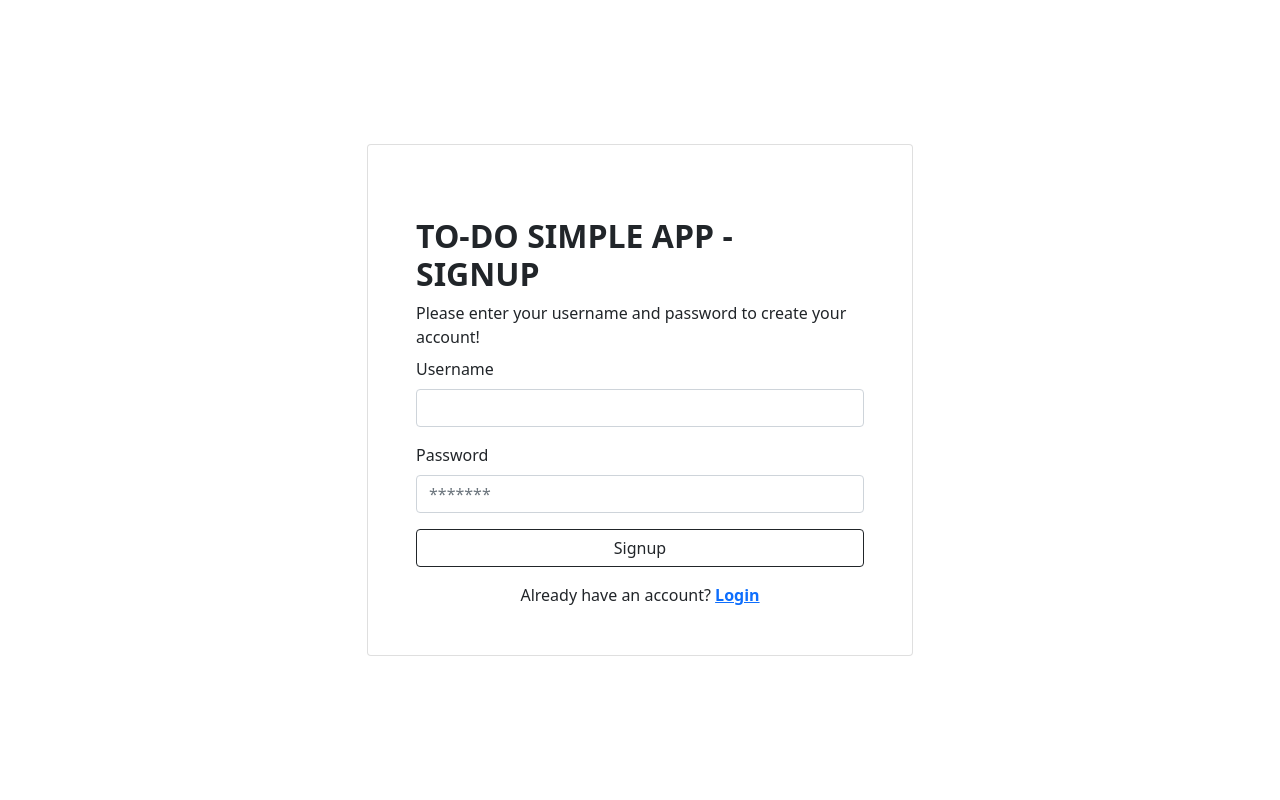
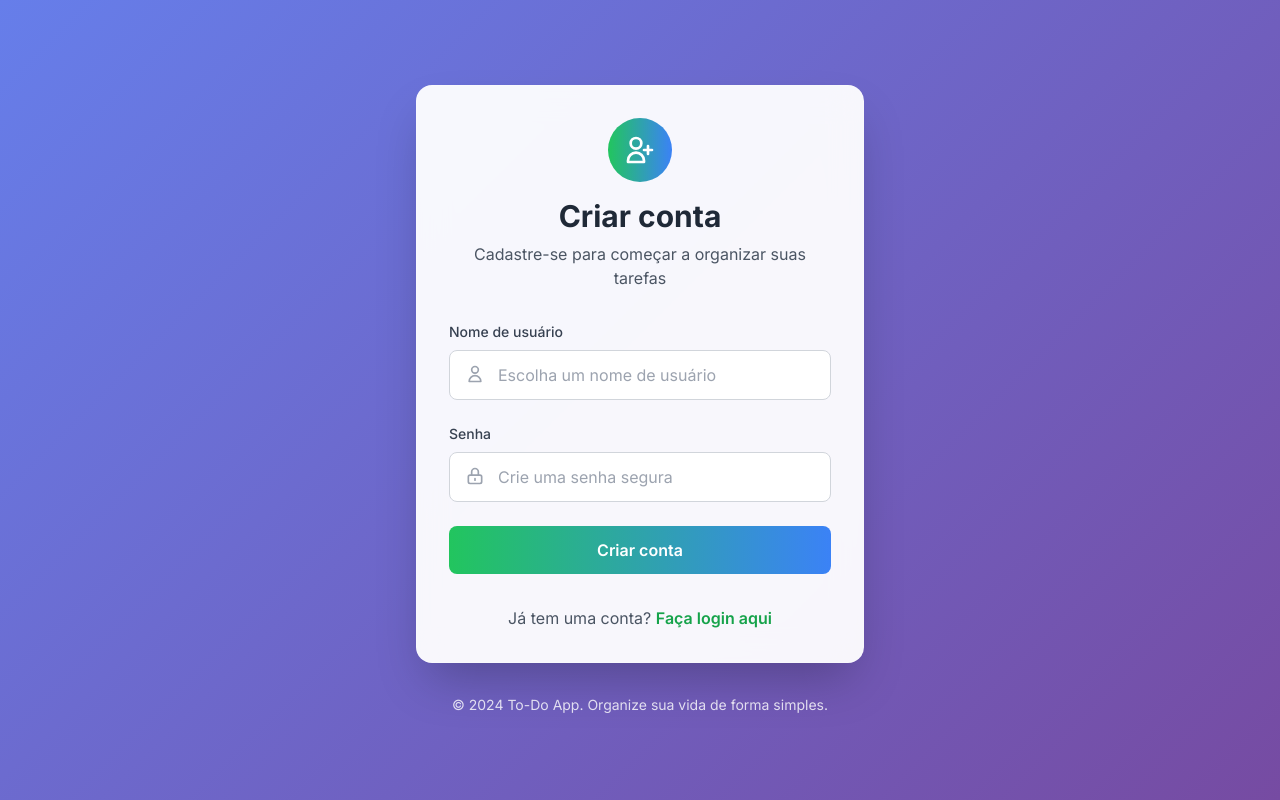
Before and after one commit to RodolfoAAPR/ToDoSimpleApi, a plain HTML site: page view/signup.html in a window 1280 px wide. Drawn offline with nearby package versions, Linux system fonts and the light colour scheme.

Commit message:
style(signup): add new styles and favicon

```diff
--- a/view/signup.html
+++ b/view/signup.html
@@ -1,112 +1,154 @@
-<html lang="en">
+<!DOCTYPE html>
+<html lang="pt-BR">
 <head>
-    <meta charset="UTF-8" />
-    <meta http-equiv="X-UA-Compatible" content="IE=edge" />
-    <meta name="viewport" content="width=device-width, initial-scale=1.0" />
-    <title>SignUp Page</title>
-    <link
-      href="https://cdn.jsdelivr.net/npm/bootstrap@5.1.3/dist/css/bootstrap.min.css"
-      rel="stylesheet"
-    />
-    <script src="https://cdn.jsdelivr.net/npm/bootstrap@5.0.2/dist/js/bootstrap.bundle.js"></script>
-
+    <meta charset="UTF-8">
+    <meta name="viewport" content="width=device-width, initial-scale=1.0">
+    <title>Cadastro - To-Do App</title>
+    <script src="https://cdn.tailwindcss.com"></script>
+    <link href="https://fonts.googleapis.com/css2?family=Inter:wght@300;400;500;600;700&display=swap" rel="stylesheet">
     <script src="scripts/signup.js"></script>
+    <link rel="icon" type="image/png" href="images/favicon.png">
+    <style>
+        body { font-family: 'Inter', sans-serif; }
+        .gradient-bg {
+            background: linear-gradient(135deg, #667eea 0%, #764ba2 100%);
+        }
+        .glass-effect {
+            backdrop-filter: blur(16px);
+            background: rgba(255, 255, 255, 0.95);
+            border: 1px solid rgba(255, 255, 255, 0.2);
+        }
+        .input-focus:focus {
+            box-shadow: 0 0 0 3px rgba(102, 126, 234, 0.1);
+            border-color: #667eea;
+        }
+        .btn-hover:hover {
+            transform: translateY(-1px);
+            box-shadow: 0 10px 25px rgba(102, 126, 234, 0.2);
+        }
+        .fade-in {
+            animation: fadeIn 0.6s ease-out;
+        }
+        @keyframes fadeIn {
+            from { opacity: 0; transform: translateY(20px); }
+            to { opacity: 1; transform: translateY(0); }
+        }
+    </style>
 </head>
-
-  <body>
-    <!-- OK Toast -->
-    <div
-      id="okToast"
-      class="toast"
-      role="alert"
-      aria-live="assertive"
-      aria-atomic="true"
-    >
-      <div class="toast-header">
-        <strong class="me-auto">Success</strong>
-        <button
-          type="button"
-          class="btn-close"
-          data-bs-dismiss="toast"
-          aria-label="Close"
-        ></button>
+<body class="gradient-bg min-h-screen flex items-center justify-center p-4">
+    <!-- Toast de Sucesso -->
+    <div id="okToast" class="fixed top-4 right-4 z-50 hidden">
+        <div class="bg-green-500 text-white px-6 py-4 rounded-lg shadow-lg flex items-center space-x-3">
+            <svg class="w-6 h-6" fill="none" stroke="currentColor" viewBox="0 0 24 24">
+                <path stroke-linecap="round" stroke-linejoin="round" stroke-width="2" d="M5 13l4 4L19 7"></path>
+            </svg>
+            <div>
+                <p class="font-semibold">Sucesso!</p>
+                <p class="text-sm">Usuário cadastrado com sucesso!</p>
             </div>
-      <div class="toast-body">Successfully registered user.</div>
+            <button onclick="document.getElementById('okToast').classList.add('hidden')" class="ml-4 text-white hover:text-gray-200">
+                <svg class="w-4 h-4" fill="none" stroke="currentColor" viewBox="0 0 24 24">
+                    <path stroke-linecap="round" stroke-linejoin="round" stroke-width="2" d="M6 18L18 6M6 6l12 12"></path>
+                </svg>
+            </button>
         </div>
-    <!-- Error Toast -->
-    <div
-      id="errorToast"
-      class="toast"
-      role="alert"
-      aria-live="assertive"
-      aria-atomic="true"
-    >
-      <div class="toast-header">
-        <strong class="me-auto">Error</strong>
-        <button
-          type="button"
-          class="btn-close"
-          data-bs-dismiss="toast"
-          aria-label="Close"
-        ></button>
-      </div>
-      <div class="toast-body">Error when creating a new user.</div>
     </div>
 
-    <div class="vh-100 d-flex justify-content-center align-items-center">
-      <div class="container">
-        <div class="row d-flex justify-content-center">
-          <div class="col-12 col-md-8 col-lg-6">
-            <div class="card bg-white">
-              <div class="card-body p-5">
-                <form class="mb-3 mt-md-4">
-                  <h2 class="fw-bold mb-2 text-uppercase">
-                    To-Do Simple App - SignUp
-                  </h2>
-                  <p class="mb-2">
-                    Please enter your username and password to create your
-                    account!
-                  </p>
-                  <div class="mb-3">
-                    <label class="form-label">Username</label>
+    <!-- Toast de Erro -->
+    <div id="errorToast" class="fixed top-4 right-4 z-50 hidden">
+        <div class="bg-red-500 text-white px-6 py-4 rounded-lg shadow-lg flex items-center space-x-3">
+            <svg class="w-6 h-6" fill="none" stroke="currentColor" viewBox="0 0 24 24">
+                <path stroke-linecap="round" stroke-linejoin="round" stroke-width="2" d="M12 8v4m0 4h.01M21 12a9 9 0 11-18 0 9 9 0 0118 0z"></path>
+            </svg>
+            <div>
+                <p class="font-semibold">Erro!</p>
+                <p class="text-sm">Erro ao criar novo usuário.</p>
+            </div>
+            <button onclick="document.getElementById('errorToast').classList.add('hidden')" class="ml-4 text-white hover:text-gray-200">
+                <svg class="w-4 h-4" fill="none" stroke="currentColor" viewBox="0 0 24 24">
+                    <path stroke-linecap="round" stroke-linejoin="round" stroke-width="2" d="M6 18L18 6M6 6l12 12"></path>
+                </svg>
+            </button>
+        </div>
+    </div>
+
+    <div class="w-full max-w-md fade-in">
+        <div class="glass-effect rounded-2xl shadow-2xl p-8">
+            <!-- Header -->
+            <div class="text-center mb-8">
+                <div class="w-16 h-16 bg-gradient-to-r from-green-500 to-blue-500 rounded-full flex items-center justify-center mx-auto mb-4">
+                    <svg class="w-8 h-8 text-white" fill="none" stroke="currentColor" viewBox="0 0 24 24">
+                        <path stroke-linecap="round" stroke-linejoin="round" stroke-width="2" d="M18 9v3m0 0v3m0-3h3m-3 0h-3m-2-5a4 4 0 11-8 0 4 4 0 018 0zM3 20a6 6 0 0112 0v1H3v-1z"></path>
+                    </svg>
+                </div>
+                <h1 class="text-3xl font-bold text-gray-800 mb-2">Criar conta</h1>
+                <p class="text-gray-600">Cadastre-se para começar a organizar suas tarefas</p>
+            </div>
+
+            <!-- Formulário -->
+            <form class="space-y-6">
+                <div>
+                    <label for="username" class="block text-sm font-medium text-gray-700 mb-2">
+                        Nome de usuário
+                    </label>
+                    <div class="relative">
                         <input
                             type="text"
-                      class="form-control"
-                      required="true"
                             id="username"
-                    />
+                            required
+                            class="input-focus w-full px-4 py-3 border border-gray-300 rounded-lg focus:outline-none focus:ring-0 transition-all duration-200 pl-12"
+                            placeholder="Escolha um nome de usuário"
+                        >
+                        <svg class="absolute left-4 top-3.5 w-5 h-5 text-gray-400" fill="none" stroke="currentColor" viewBox="0 0 24 24">
+                            <path stroke-linecap="round" stroke-linejoin="round" stroke-width="2" d="M16 7a4 4 0 11-8 0 4 4 0 018 0zM12 14a7 7 0 00-7 7h14a7 7 0 00-7-7z"></path>
+                        </svg>
                     </div>
-                  <div class="mb-3">
-                    <label for="password" class="form-label">Password</label>
+                </div>
+
+                <div>
+                    <label for="password" class="block text-sm font-medium text-gray-700 mb-2">
+                        Senha
+                    </label>
+                    <div class="relative">
                         <input
                             type="password"
-                      class="form-control"
-                      placeholder="*******"
-                      required="true"
                             id="password"
-                    />
+                            required
+                            class="input-focus w-full px-4 py-3 border border-gray-300 rounded-lg focus:outline-none focus:ring-0 transition-all duration-200 pl-12"
+                            placeholder="Crie uma senha segura"
+                        >
+                        <svg class="absolute left-4 top-3.5 w-5 h-5 text-gray-400" fill="none" stroke="currentColor" viewBox="0 0 24 24">
+                            <path stroke-linecap="round" stroke-linejoin="round" stroke-width="2" d="M12 15v2m-6 4h12a2 2 0 002-2v-6a2 2 0 00-2-2H6a2 2 0 00-2 2v6a2 2 0 002 2zm10-10V7a4 4 0 00-8 0v4h8z"></path>
+                        </svg>
                     </div>
-                  <div class="d-grid">
+                </div>
+
                 <button
                     type="button"
                     id="requestBtn"
-                      class="btn btn-outline-dark"
                     onclick="signup()"
+                    class="btn-hover w-full bg-gradient-to-r from-green-500 to-blue-500 text-white font-semibold py-3 px-4 rounded-lg transition-all duration-200 transform"
                 >
-                      Signup
+                    Criar conta
                 </button>
-                  </div>
             </form>
-                <div>
-                  <p class="mb-0 text-center">
-                    Already have an account?
-                    <a href="login.html" class="text-primary fw-bold">Login</a>
+
+            <!-- Link para login -->
+            <div class="mt-8 text-center">
+                <p class="text-gray-600">
+                    Já tem uma conta?
+                    <a href="login.html" class="text-green-600 hover:text-green-700 font-semibold transition-colors duration-200">
+                        Faça login aqui
+                    </a>
                 </p>
             </div>
         </div>
-            </div>
-          </div>
-        </div>
+
+        <!-- Footer -->
+        <div class="text-center mt-8">
+            <p class="text-white text-sm opacity-80">
+                © 2024 To-Do App. Organize sua vida de forma simples.
+            </p>
         </div>
     </div>
 </body>
```
Lines whose indentation alone changed are shown as unchanged.
